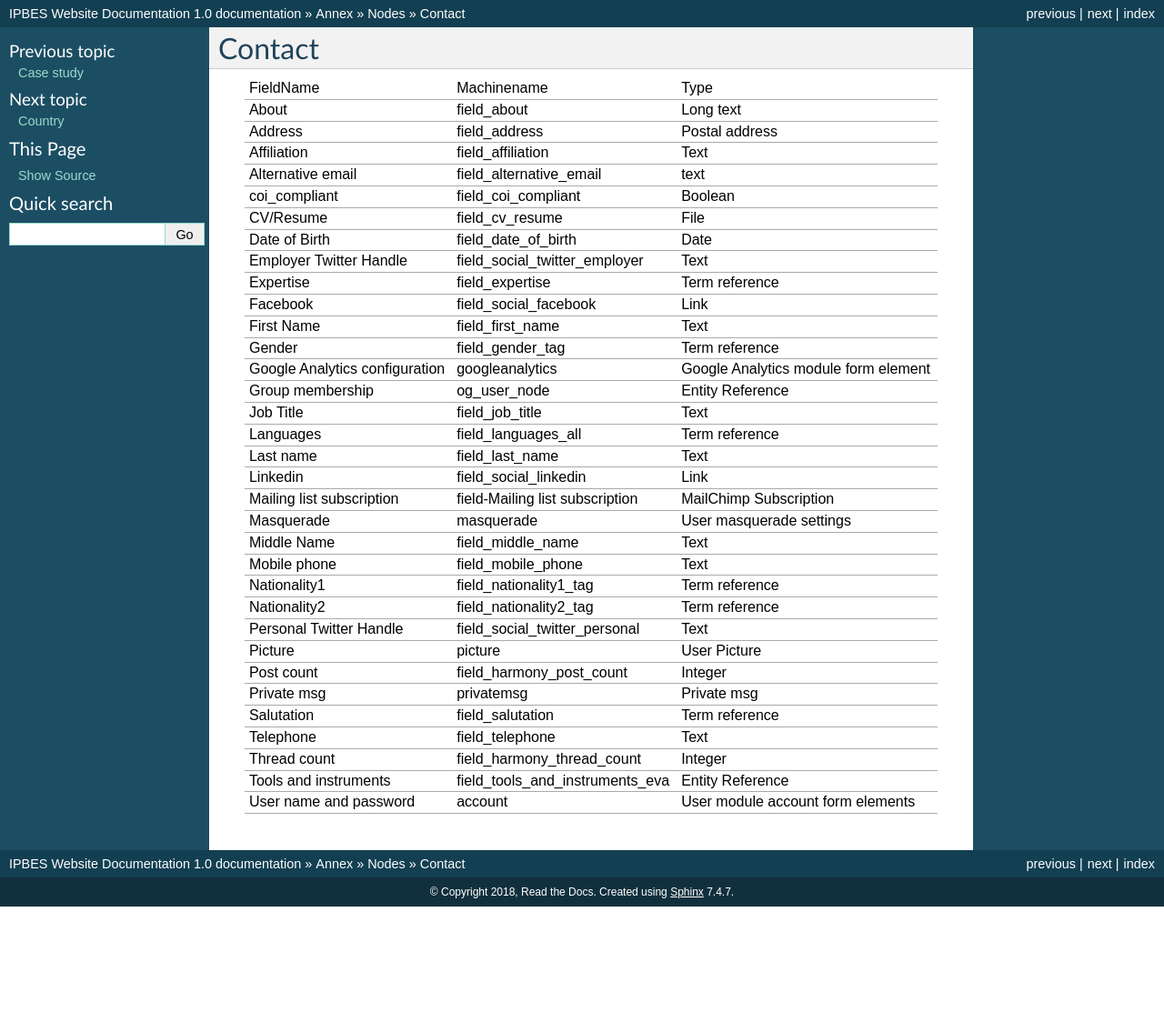
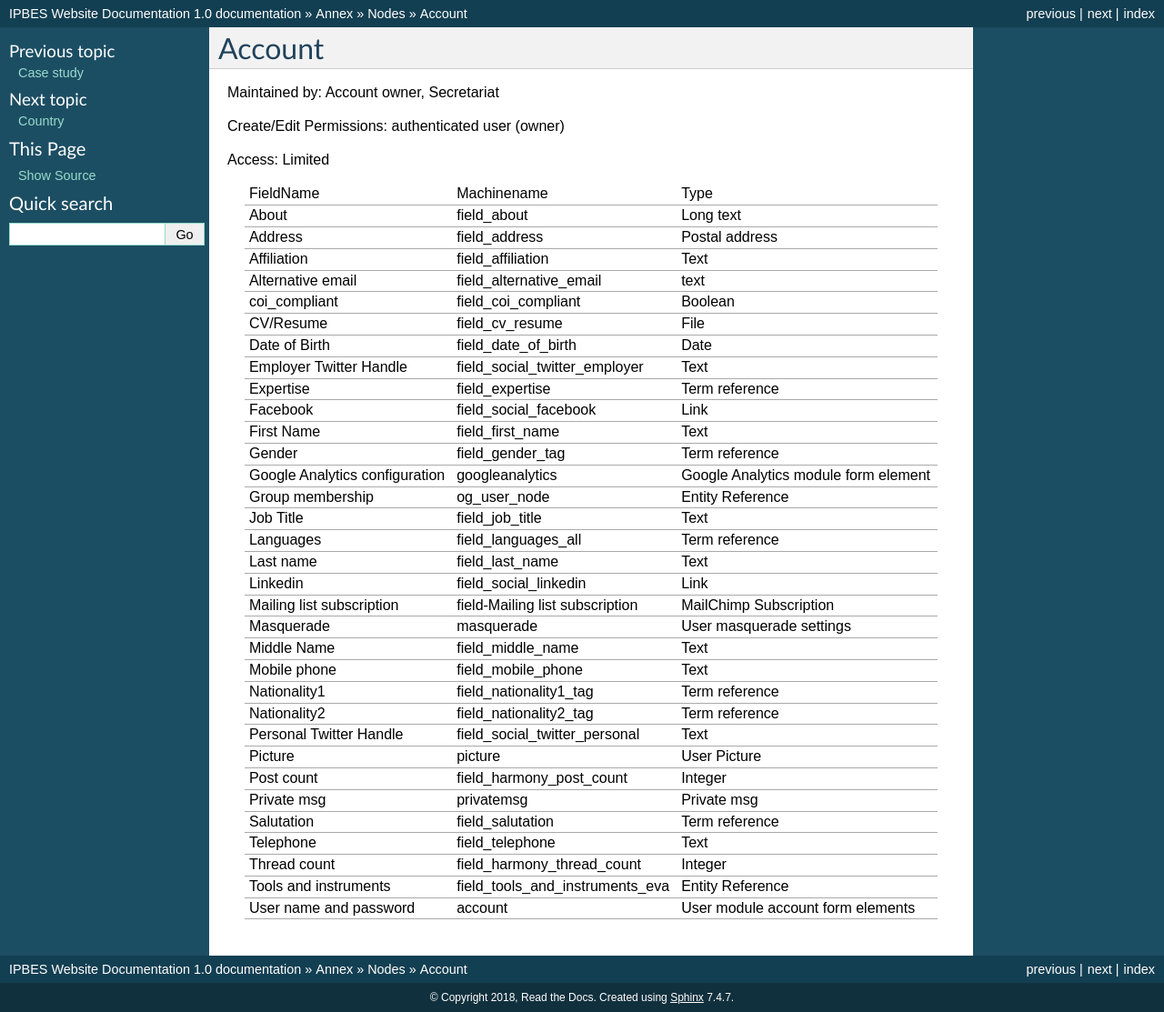
Before and after one commit to ipbes/ipbeswebdocs, a Sphinx documentation site: the page built from docs/annex/nodes/contact.rst, in a window 1280 px wide. Shown: the whole page at 91% size. Built offline with Sphinx 7.4.7, drawn with Linux system fonts in a browser that asks for light colours; pages that are not in the unit, such as notebooks, are missing from menus; before the commit the page ends 997 px from its top, so only the background shows below that.

Commit message:
Update contact.rst

```diff
--- a/docs/annex/nodes/contact.rst
+++ b/docs/annex/nodes/contact.rst
@@ -1,5 +1,13 @@
-Contact
+Account
 =======
+
+
+Maintained by: Account owner, Secretariat
+
+Create/Edit Permissions: authenticated user (owner)
+
+Access: Limited
+
 +--------------------------------+---------------------------------+--------------------------------------+
 | FieldName                      | Machinename                     | Type                                 |
 +--------------------------------+---------------------------------+--------------------------------------+
```
